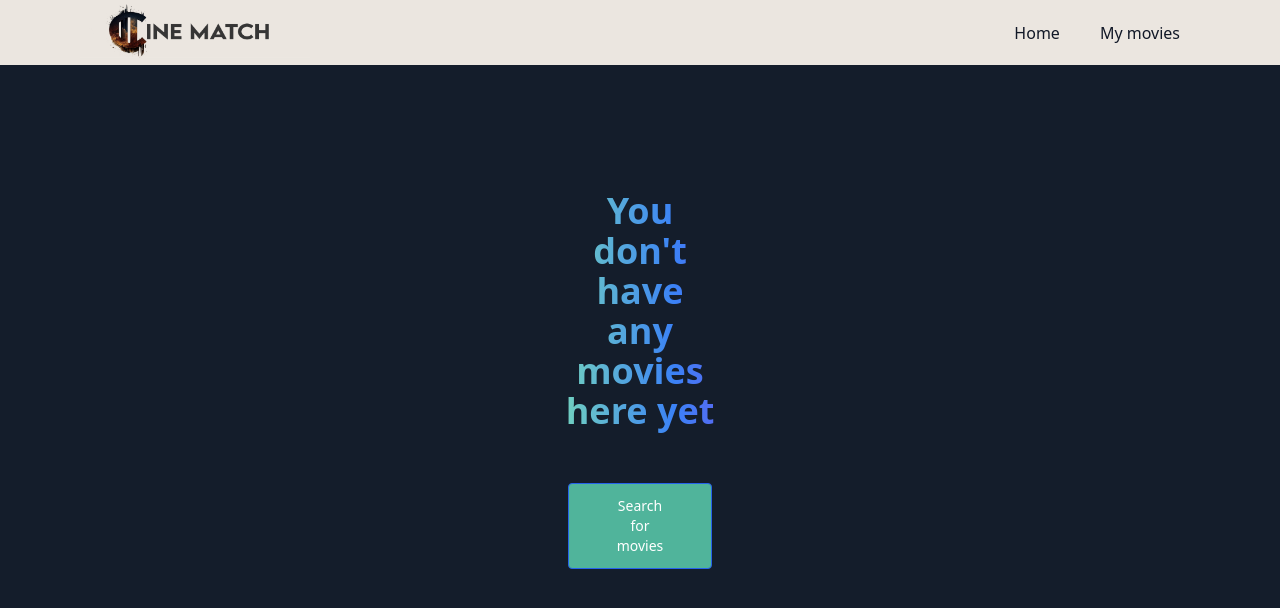
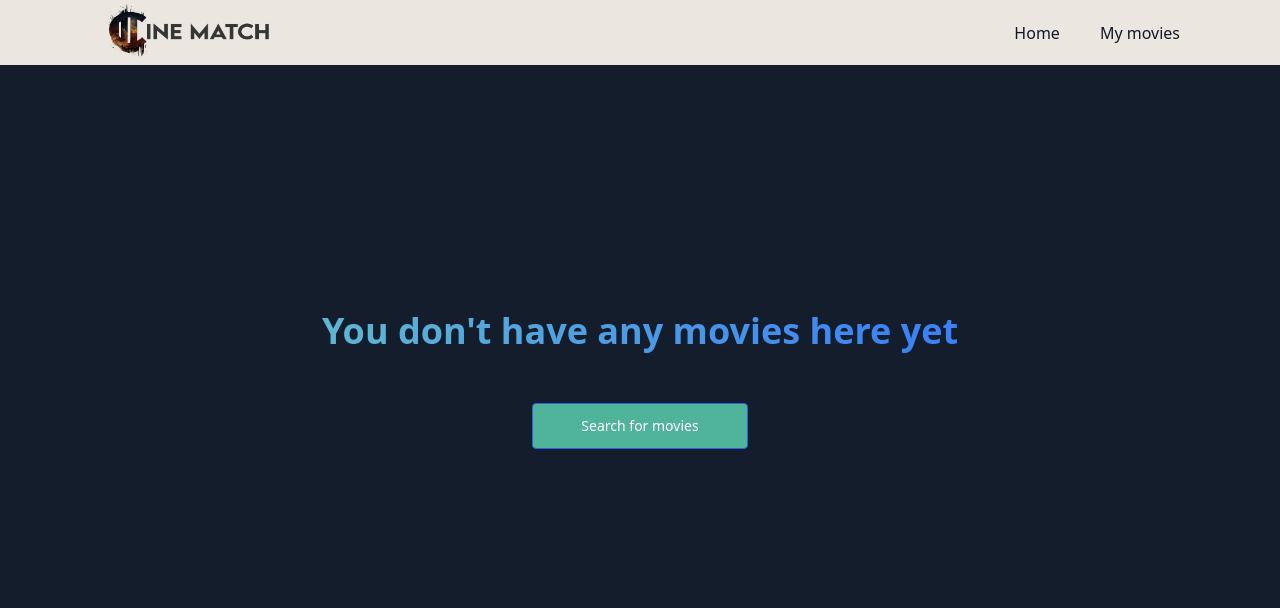
Before and after one commit to wagnerona/cine-match-app, a React (Create React App) app: page /my-movies in a window 1280 px wide. Shown: the top 608 px of the page. Built offline with nearby package versions, Linux system fonts and the light colour scheme.

Commit message:
small bugs on movieList fixed @media

```diff
--- a/src/components/MovieList.js
+++ b/src/components/MovieList.js
@@ -21,7 +21,7 @@ export function MovieList({ movies }) {
   };
 
   return (
-    <div name="picks" className='w-full h-full sm:h-full lg:h-screen bg-[#141d2b] text-white'>
+    <div name="picks" className='w-full min-h-screen sm:h-full lg:min-h-screen bg-[#141d2b] text-white'>
       {shortList && shortList.length > 0 ? (
         <>
           <h1 className="animate-text pt-24 pb-3 px-2 bg-gradient-to-r from-green-300 via-blue-500 to-purple-600 bg-clip-text text-3xl font-extrabold text-transparent sm:text-4xl text-center">
@@ -56,8 +56,8 @@ export function MovieList({ movies }) {
         </>
       ) : (
         // if no movies left in the shortlist this message generates
-        <div name="no-picks" className='w-full md:h-screen bg-[#141d2b] text-white'>
-          <div className="mx-[34rem] px-5 flex flex-col justify-center h-full">
+        <div name="no-picks" className='w-full h-screen bg-[#141d2b] text-white'>
+          <div className="mx-auto px-5 flex flex-col justify-center h-full">
             <h1 className="animate-text pb-3 bg-gradient-to-r from-green-300 via-blue-500 to-purple-600 bg-clip-text text-3xl font-extrabold text-transparent sm:text-4xl text-center">
               You don't have any movies here yet
             </h1>
--- a/src/components/MovieSwiper.js
+++ b/src/components/MovieSwiper.js
@@ -70,8 +70,8 @@ function MovieSwiper({ movies, onMovieSubmit }) {
 
 
   return (
-    <div name="picks" className='w-full h-full md:h-screen bg-[#141d2b] text-white'>
-  <div className="pt-24 mx-4 sm:mx-[5%] lg:mx-[20%]  px-5 flex flex-col justify-center">
+    <div name="picks" className='w-full min-h-screen md:min-h-screen bg-[#141d2b] text-white'>
+  <div className="pt-24 mx-4 sm:mx-[5%] xl:mx-[20%]  px-5 flex flex-col justify-center">
     <h1 className="animate-text pb-3 bg-gradient-to-r from-green-300 via-blue-500 to-purple-600 bg-clip-text text-3xl font-extrabold text-transparent sm:text-4xl text-center">
       Our picks for you
     </h1>
```
